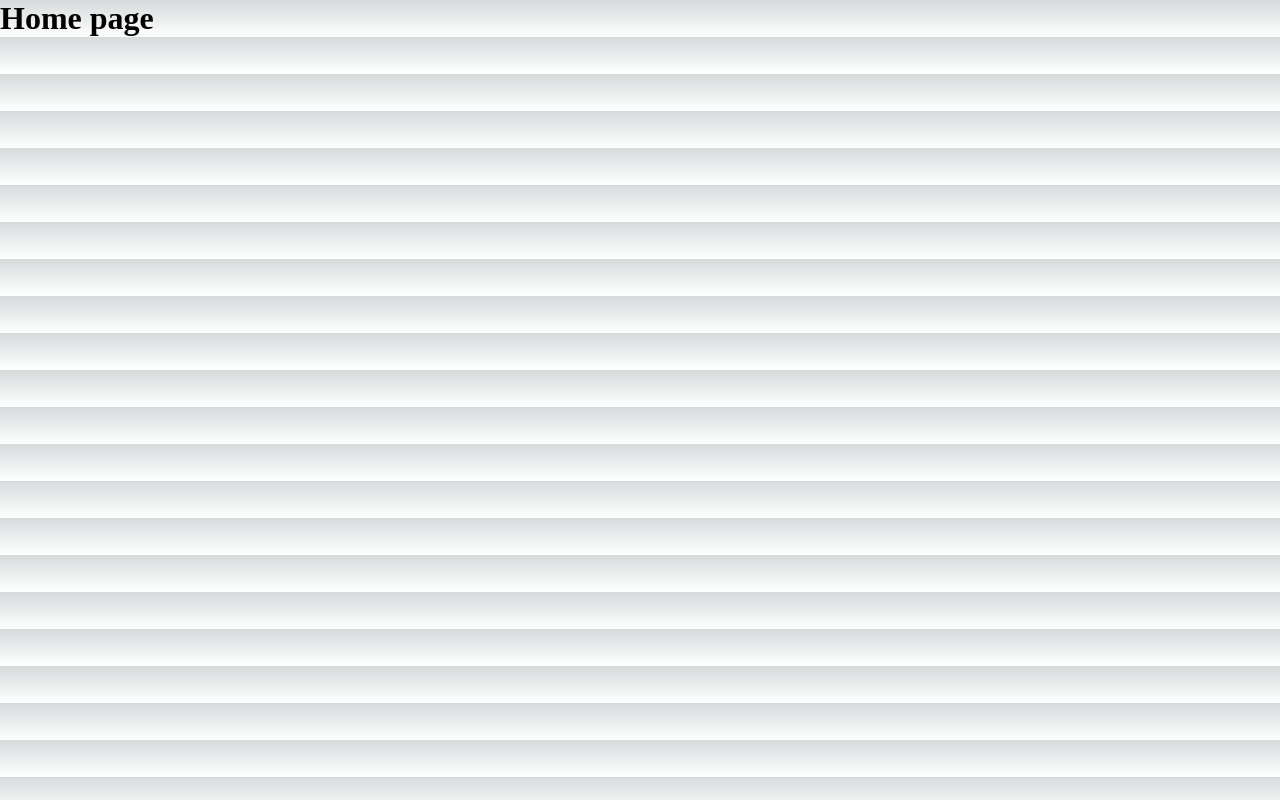
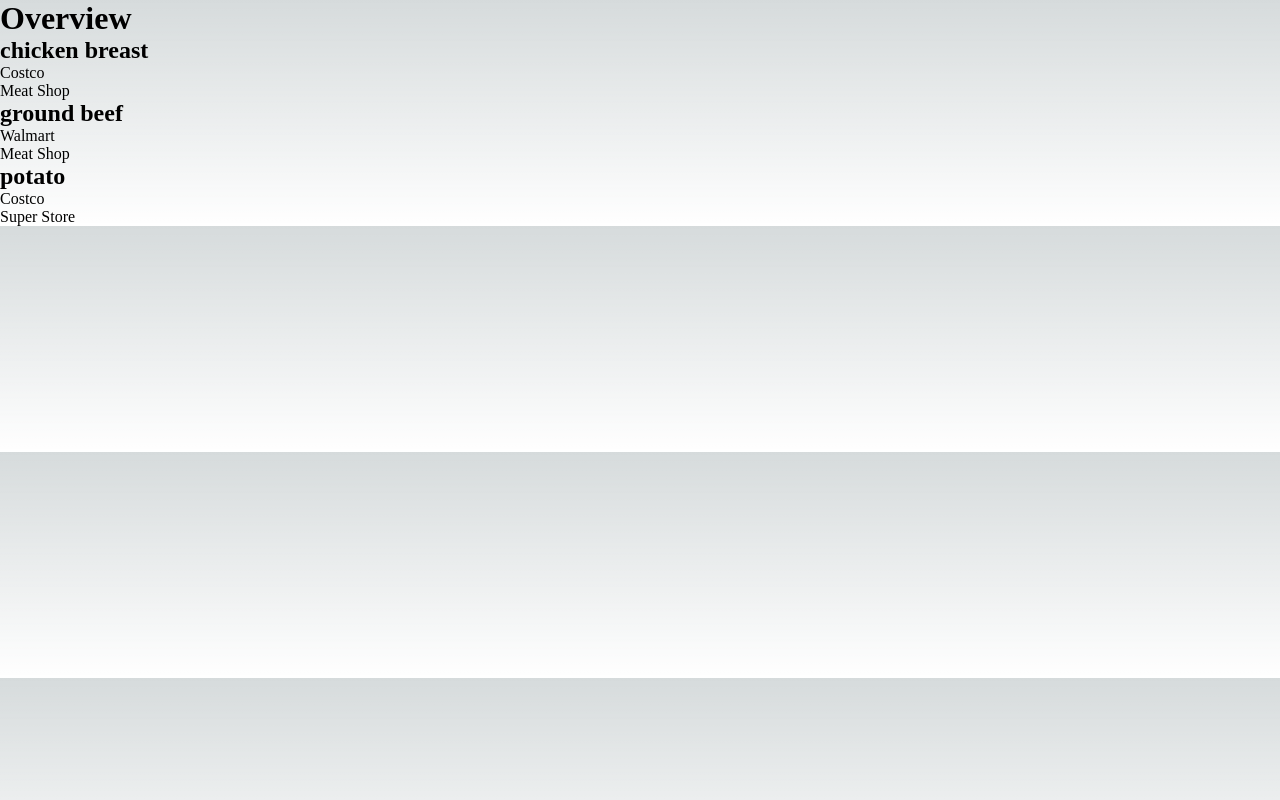
Before and after one commit to teaRain9/household-inventory, a Next.js app: page / in a window 1280 px wide. Built offline with nearby package versions, Linux system fonts and the light colour scheme.

Commit message:
working on data structures

```diff
--- a/dummy-data.js
+++ b/dummy-data.js
@@ -0,0 +1,152 @@
+const DUMMY_USERS = [
+  {
+    id: 'u1',
+    name: 'Adel Hosseini',
+    userName: 'adel',
+    isSignedIn: true,
+  },
+  {
+    id: 'u2',
+    name: 'Roujyar Darvish',
+    userName: 'roujyar',
+    isSignedIn: false,
+  },
+]
+
+const DUMMY_SHOPS = [
+  {
+    id: 's1',
+    name: 'Costco',
+  },
+  {
+    id: 's2',
+    name: 'Walmart',
+  },
+  {
+    id: 's3',
+    name: 'City Market',
+  },
+  {
+    id: 's4',
+    name: 'Super Store',
+  },
+  {
+    id: 's5',
+    name: 'Meat Shop',
+  },
+
+]
+
+const DUMMY_ITEMS = [
+  {
+    id: 'i1',
+    name: 'Hot Sauce',
+    shoppingCenter: [
+      DUMMY_SHOPS[0].name,
+      DUMMY_SHOPS[1].name,
+    ],
+    pool: 'shopping-list',
+    user: DUMMY_USERS[0].userName,
+    isUrgent: false,
+  },
+  {
+    id: 'i2',
+    name: 'chicken breast',
+    shoppingCenter: [
+      DUMMY_SHOPS[0].name,
+      DUMMY_SHOPS[4].name,
+    ],
+    pool: 'in-stock',
+    user: DUMMY_USERS[0].userName,
+    isUrgent: true,
+
+  },
+  {
+    id: 'i3',
+    name: 'ground beef',
+    shoppingCenter: [
+      DUMMY_SHOPS[1].name,
+      DUMMY_SHOPS[4].name,
+    ],
+    pool: 'shopping-list',
+    user: DUMMY_USERS[1].userName,
+    isUrgent: true,
+  },
+  {
+    id: 'i4',
+    name: 'potato',
+    shoppingCenter: [
+      DUMMY_SHOPS[0].name,
+      DUMMY_SHOPS[3].name,
+    ],
+    pool: 'shopping-list',
+    user: DUMMY_USERS[0].userName,
+    isUrgent: true,
+  },
+  {
+    id: 'i5',
+    name: 'tomato',
+    shoppingCenter: [
+      DUMMY_SHOPS[1].name,
+      DUMMY_SHOPS[2].name,
+    ],
+    pool: 'shopping-list',
+    user: DUMMY_USERS[1].userName,
+    isUrgent: false,
+  },
+  {
+    id: 'i6',
+    name: 'bazooka',
+    shoppingCenter: [
+      DUMMY_SHOPS[0].name,
+    ],
+    pool: 'unassigned',
+    user: DUMMY_USERS[0].userName,
+    isUrgent: false,
+  },
+  {
+    id: 'i7',
+    name: 'grenade',
+    shoppingCenter: [
+      DUMMY_SHOPS[0].name,
+    ],
+    pool: 'unassigned',
+    user: DUMMY_USERS[1].userName,
+    isUrgent: false,
+  },
+  {
+    id: 'i8',
+    name: 'rice',
+    shoppingCenter: [
+      DUMMY_SHOPS[1].name,
+      DUMMY_SHOPS[4].name,
+    ],
+    pool: 'in-stock',
+    user: DUMMY_USERS[1].userName,
+    isUrgent: false,
+  },
+]
+
+export function getAllItems() {
+  return DUMMY_ITEMS;
+}
+
+export function getAllShoppingItems() {
+  return DUMMY_ITEMS.filter((item) => item.pool == 'shopping-list')
+}
+
+export function getUrgentItems() {
+  return DUMMY_ITEMS.filter((item) => item.isUrgent)
+}
+
+export function getFilteredItems(dataFilter) {
+  const { shop } = dataFilter;
+  let filteredItems = DUMMY_ITEMS.filter(items => {
+    return items.shoppingCenter.includes(shop)
+  })
+  return filteredItems;
+}
+
+export function getItemById(id) {
+  return DUMMY_ITEMS.find((item) => item.id === id);
+}
--- /dev/null
+++ b/src/components/shopping-list/shopping-list.js
@@ -0,0 +1,10 @@
+import ShoppingItem from "@/components/shopping-list/shoppingItem";
+
+function ShoppingList({items}) {
+  return (
+    <ul>
+      {items.map(item => <li><ShoppingItem name={item.name} shopList={item.shoppingCenter} urgent={item.isUrgent}/></li>)}
+    </ul>
+  )
+}
+export default ShoppingList;
--- /dev/null
+++ b/src/components/shopping-list/shoppingItem.js
@@ -0,0 +1,16 @@
+function ShoppingItem({name, shopList, urgent}) {
+  return (
+    <div>
+      <h2>{name}</h2>
+      <ul>
+        {shopList.map(shop => {
+          return (
+            <li>{shop}</li>
+          )
+        })}
+      </ul>
+    </div>
+  )
+}
+
+export default ShoppingItem;
--- a/src/pages/index.js
+++ b/src/pages/index.js
@@ -1,6 +1,11 @@
 import Head from 'next/head'
+import {getUrgentItems} from "../../dummy-data";
+import ShoppingList from "@/components/shopping-list/shopping-list";
 
 function HomePage() {
+
+  const urgentItems = getUrgentItems();
+
   return (
     <>
       <Head>
@@ -10,7 +15,8 @@
         <link rel="icon" href="/favicon.ico" />
       </Head>
       <main>
-        <h1>Home page</h1>
+        <h1>Overview</h1>
+        <ShoppingList items={urgentItems}/>
       </main>
     </>
   )
```
Also changed, not shown: src/pages/shopping-list/index.js (+11 -5 lines).
